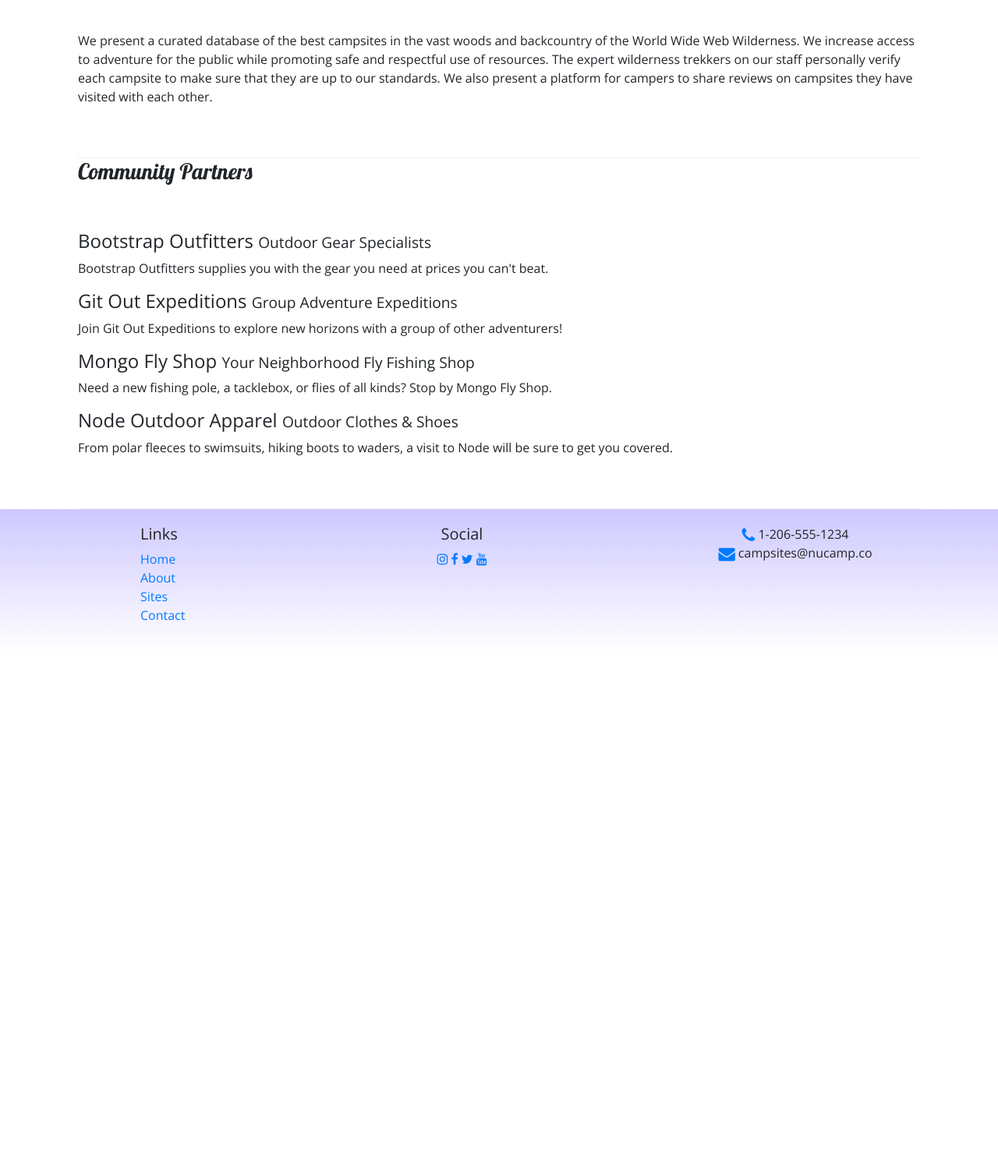
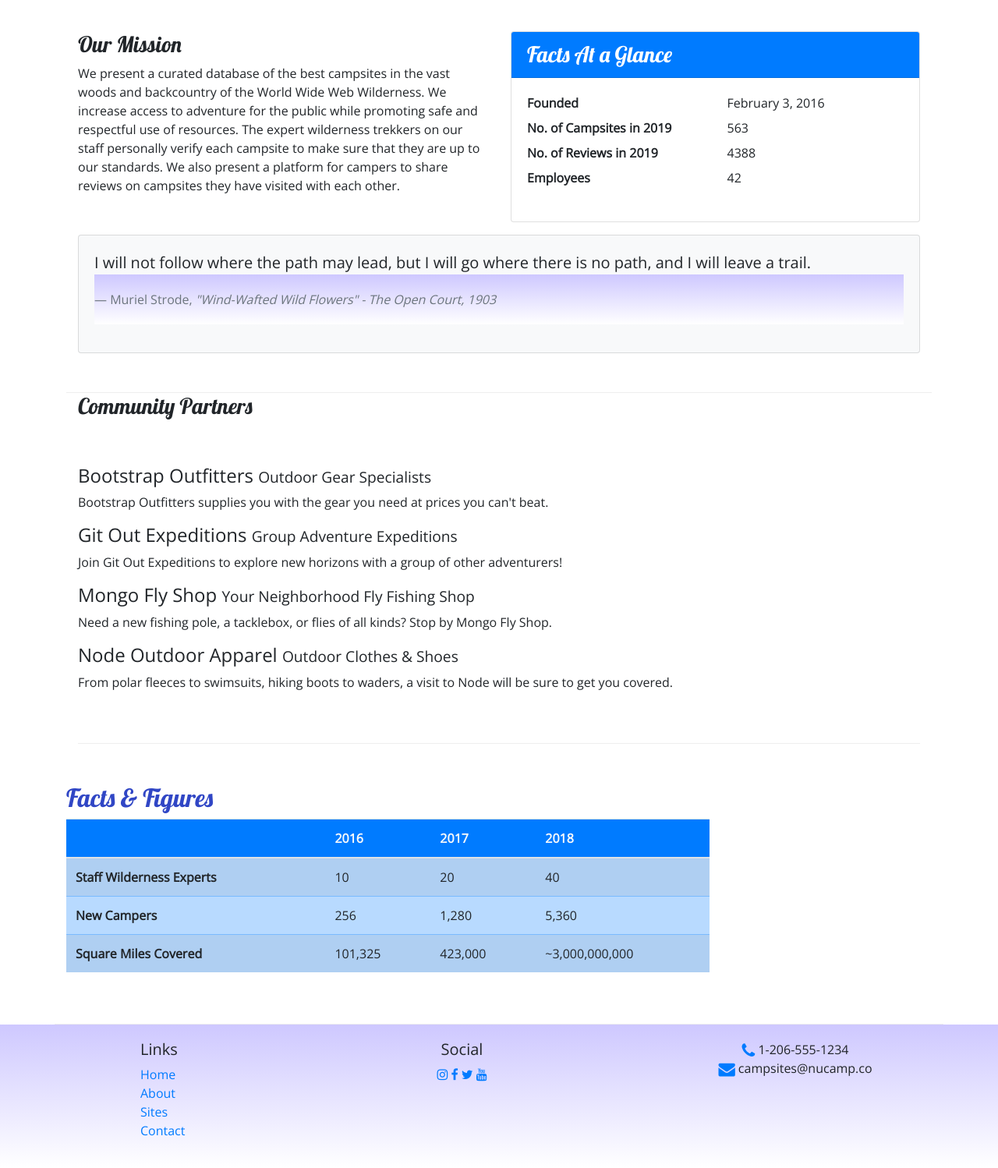
Before and after one commit to michaelyev/Nucamp, a website: page aboutus.html in a window 1280 px wide. Shown: the part 380-1878 px from the top of the page at 78% size. Before the commit the page ends 1217 px from the top, so only its background shows below. Drawn offline with nearby package versions, Linux system fonts and the light colour scheme.

Commit message:
tables and cards

```diff
--- a/aboutus.html
+++ b/aboutus.html
@@ -73,9 +73,40 @@
 
             <div class="row">
                 <div class="col">
-                    <div class="row-content">
-                        <p>We present a curated database of the best campsites in the vast woods and backcountry of the World Wide Web Wilderness. We increase access to adventure for the public while promoting safe and respectful use of resources. The expert wilderness trekkers on our staff personally verify each campsite to make sure that they are up to our standards. We also present a platform for campers to share reviews on campsites they have visited with each other.</p>
-
+                    <div class="row row-content">
+                        <div class="col-sm-6">
+                            <h3>Our Mission</h3>
+                            <p>We present a curated database of the best campsites in the vast woods and backcountry of the World Wide Web Wilderness. We increase access to adventure for the public while promoting safe and respectful use of resources. The expert wilderness trekkers on our staff personally verify each campsite to make sure that they are up to our standards. We also present a platform for campers to share reviews on campsites they have visited with  each other.</p>
+                        </div>
+                        <div class="col-sm-6">
+                            <div class="card">
+                                <h3 class="card-header bg-primary text-white">Facts At a Glance</h3>
+                                <div class="card-body">
+                                    <dl class="row">
+                                        <dt class="col-6">Founded</dt>
+                                        <dd class="col-6">February 3, 2016</dd>
+                                        <dt class="col-6">No. of Campsites in 2019</dt>
+                                        <dd class="col-6">563</dd>
+                                        <dt class="col-6">No. of Reviews in 2019</dt>
+                                        <dd class="col-6">4388</dd>
+                                        <dt class="col-6">Employees</dt>
+                                        <dd class="col-6">42</dd>
+                                    </dl>
+                                </div>
+                            </div>
+                        </div>
+                        <div class="col">
+                            <div class="card bg-light mt-3">
+                                <blockquote class="blockquote card-body">
+                                    <p class="mb-0">I will not follow where the path may lead, but I will go where there is no path, and I will leave a trail.</p>
+                                    <footer class="blockquote-footer">Muriel Strode,
+                                        <cite title="Source Title">"Wind-Wafted Wild Flowers" -
+                                            The Open Court, 1903
+                                        </cite>
+                                    </footer>
+                                </blockquote>
+                            </div>
+                        </div>
                     </div>
                 </div>
 
@@ -114,9 +145,49 @@
 
             </div>
         </div>
+
+        <div class="row row-content">
+            <div class="col-sm-9">
+                <h2>Facts &amp; Figures</h2>
+                <div class="table-responsive">
+                    <table class="table table-striped">
+                        <thead>
+                            <tr class="bg-primary text-light">
+                                <th></th>
+                                <th>2016</th>
+                                <th>2017</th>
+                                <th>2018</th>
+                            </tr>
+                        </thead>
+                        <tbody class="table-primary">
+                            <tr>
+                                <th>Staff Wilderness Experts</th>
+                                <td>10</td>
+                                <td>20</td>
+                                <td>40</td>
+                            </tr>
+                            <tr>
+                                <th>New Campers</th>
+                                <td>256</td>
+                                <td>1,280</td>
+                                <td>5,360</td>
+                            </tr>
+                            <tr>
+                                <th>Square Miles Covered</th>
+                                <td>101,325</td>
+                                <td>423,000</td>
+                                <td>~3,000,000,000</td>
+                            </tr>
+                        </tbody>
+                    </table>
+                </div>
+            </div>
+       </div>
     </div>
 
-    <footer>
+
+
+    <footer class="site-footer">
         <div class="container">
             <div class="row">
                 <div class="col-4 col-sm-2 offset-1">
@@ -140,6 +211,8 @@
                     <i class="fa fa-envelope fa-lg text-primary"></i> campsites@nucamp.co
                 </div>
            </div>
+
+
         </div>
     </footer>
 
--- a/css/styles.css
+++ b/css/styles.css
@@ -35,3 +35,8 @@ footer {
 .navbar {
     background-color: #901CAD;
 }
+
+.site-footer{
+    background-image: linear-gradient(#CEC8FF, white);
+    padding: 20px 0;
+}
```
Also changed, not shown: contactus.html (+1 -1 lines), index.html (+1 -1 lines).
